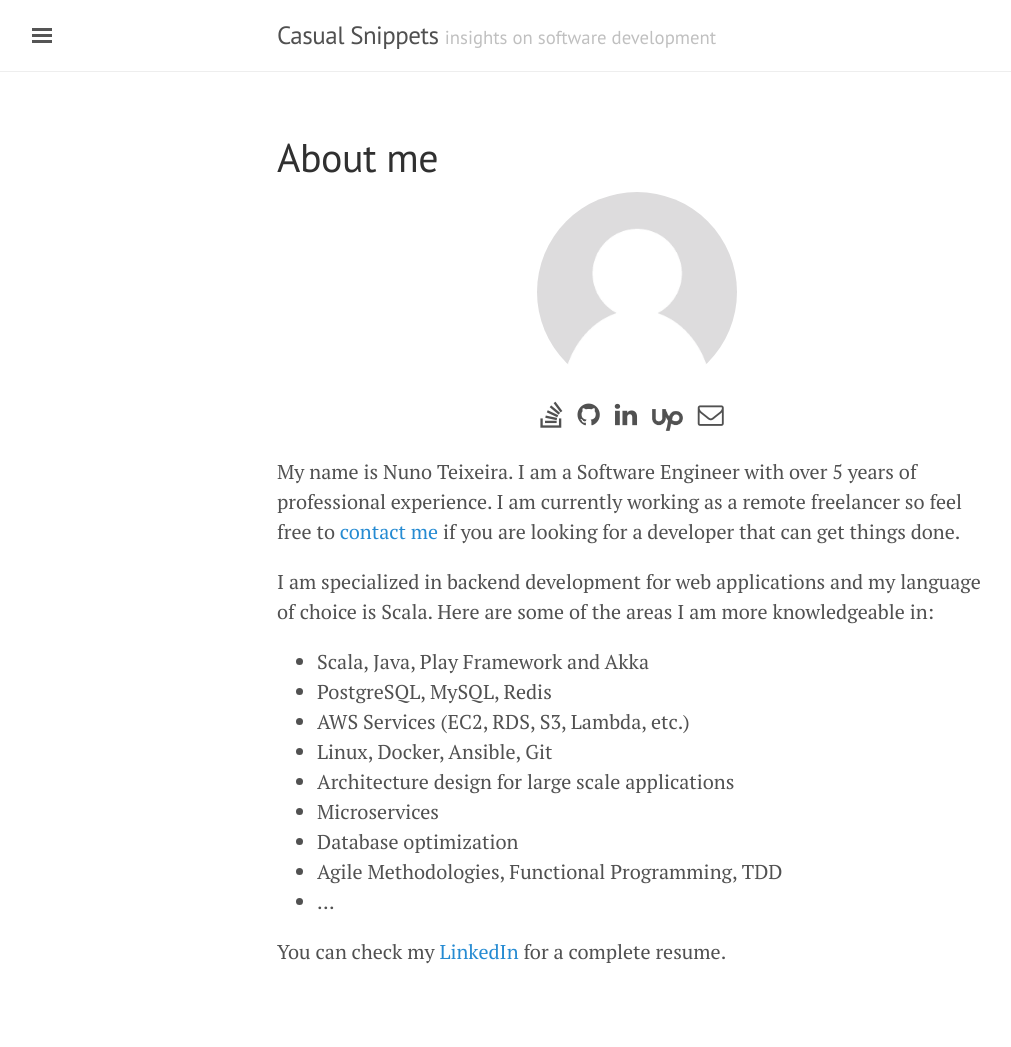
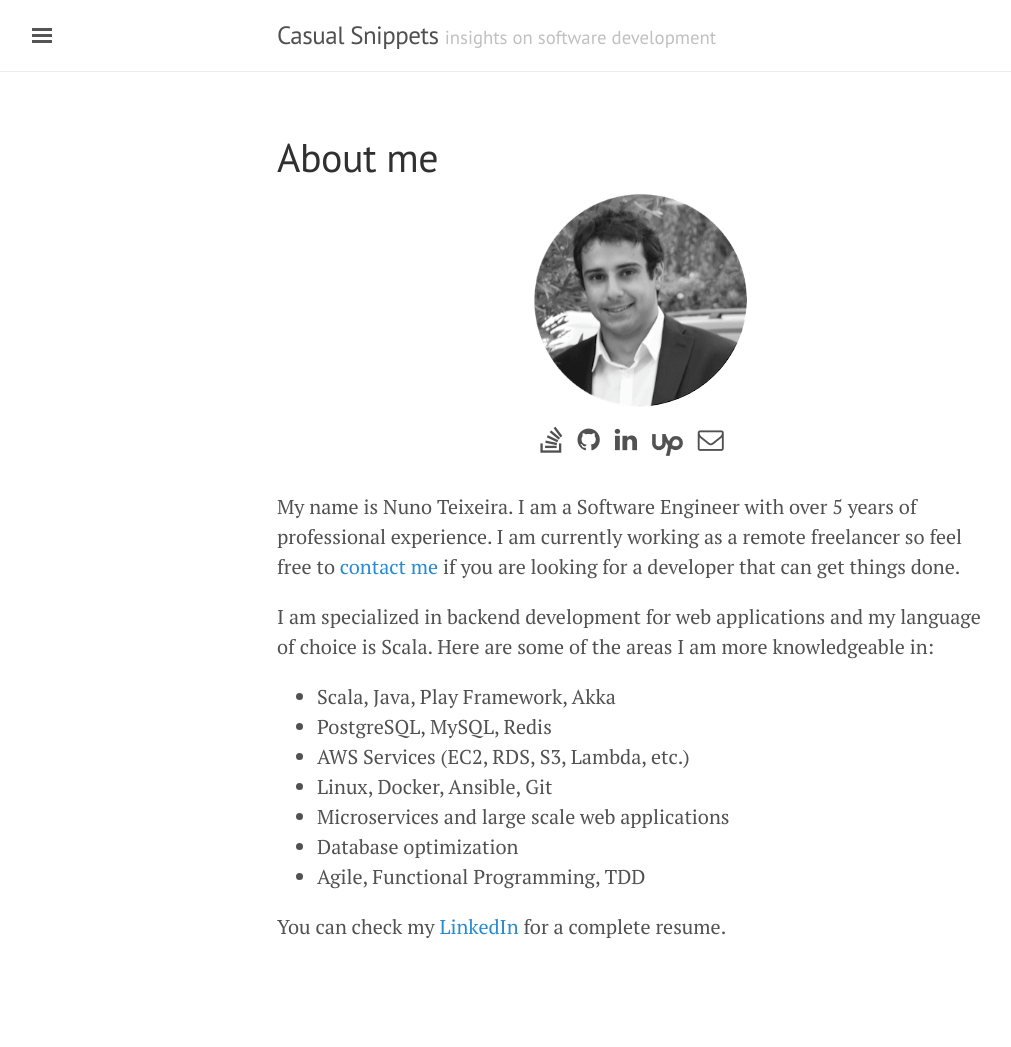
Before and after one commit to wrentaur/nmatpt.com, a Jekyll site: the page built from about.md, in a window 1280 px wide. Shown: the whole page, without its empty margins (3-1014 px from the left). Built offline with Jekyll 4.4.1, drawn with Linux system fonts in a browser that asks for light colours; after the commit the page ends 1022 px from its top, so only the background shows below that.

Commit message:
Add my picture

```diff
--- a/about.md
+++ b/about.md
@@ -3,7 +3,7 @@ layout: page
 title: About me
 ---
 <div style="width: 100%; margin: 0 auto;">
-	<img class="img-circle" src="{{ site.baseurl }}/public/user.png">
+	<img class="img-circle" src="{{ site.baseurl }}/public/nmat.png">
 </div>
 <div class="social-network-about">
  <a href="{{ site.link-so }}" title="StackOverflow" target="_blank"><i class="fa fa-stack-overflow fa-larger" aria-hidden="true"></i></a>
@@ -18,15 +18,13 @@ title: About me
 <p>
     I am specialized in backend development for web applications and my language of choice is Scala. Here are some of the areas I am more knowledgeable in:
     <ul>
-    <li>Scala, Java, Play Framework and Akka</li>
+    <li>Scala, Java, Play Framework, Akka</li>
     <li>PostgreSQL, MySQL, Redis</li>
     <li>AWS Services (EC2, RDS, S3, Lambda, etc.)</li>
     <li>Linux, Docker, Ansible, Git</li>
-    <li>Architecture design for large scale applications</li>
-    <li>Microservices</li>
+    <li>Microservices and large scale web applications</li>
     <li>Database optimization</li>
-    <li>Agile Methodologies, Functional Programming, TDD</li>
-    <li>...</li>
+    <li>Agile, Functional Programming, TDD</li>
    </ul>
 </p>
 
--- a/public/css/main.css
+++ b/public/css/main.css
@@ -17,8 +17,8 @@
 
 .social-network-about {
 	text-align: center;
-	margin-top: 10px;
-	margin-bottom: 25px;
+	margin-top: 20px;
+	margin-bottom: 35px;
 }
 
 .social-network-about a {
@@ -51,5 +51,5 @@ img.social-icon-img{
 	border-radius: 50%;
 	display:block;
     margin:auto;
-    width: 200px;
+    width: 220px;
 }
```
Also changed, not shown: public/nmat.png (added), public/user.png (deleted).
